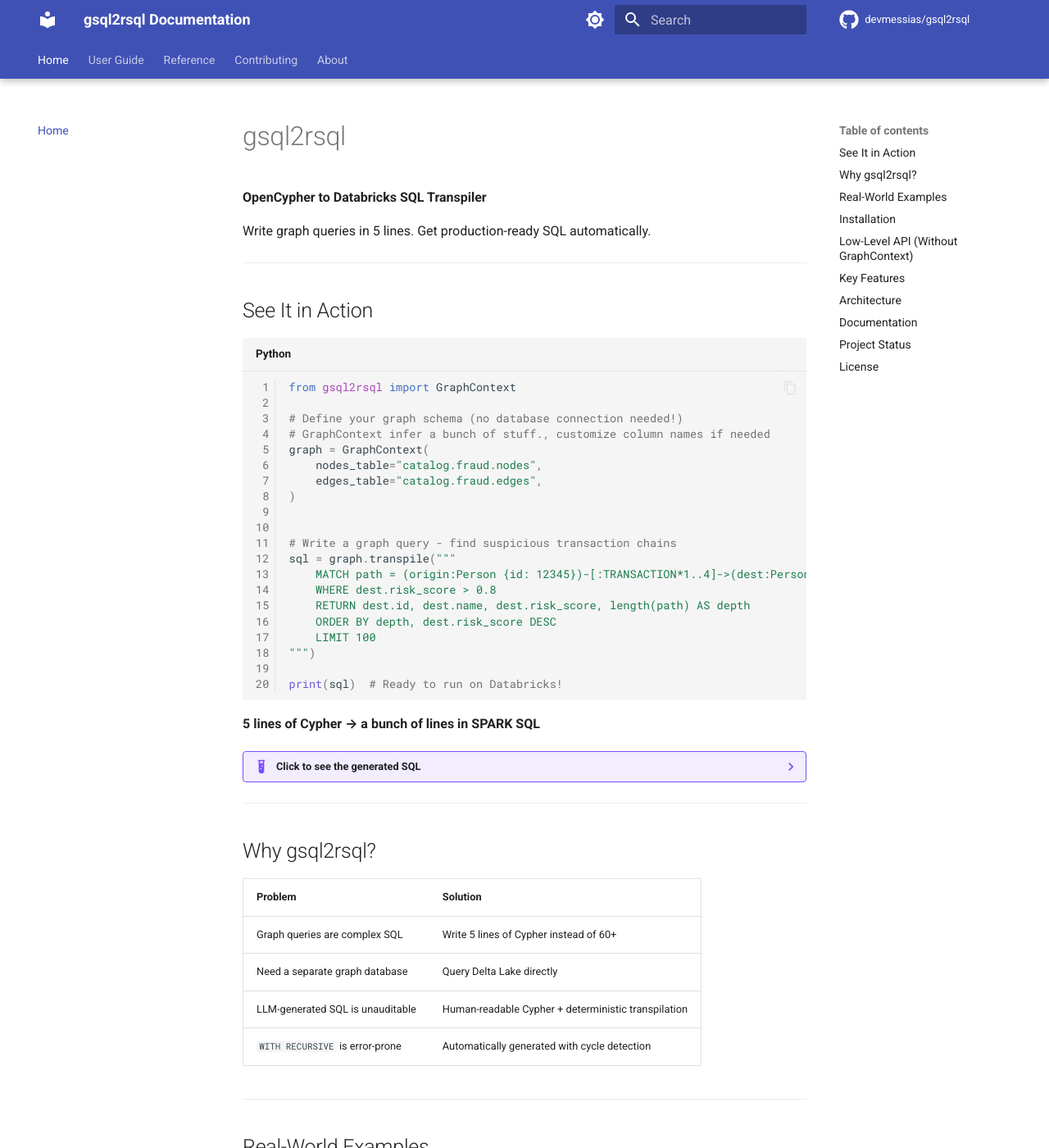
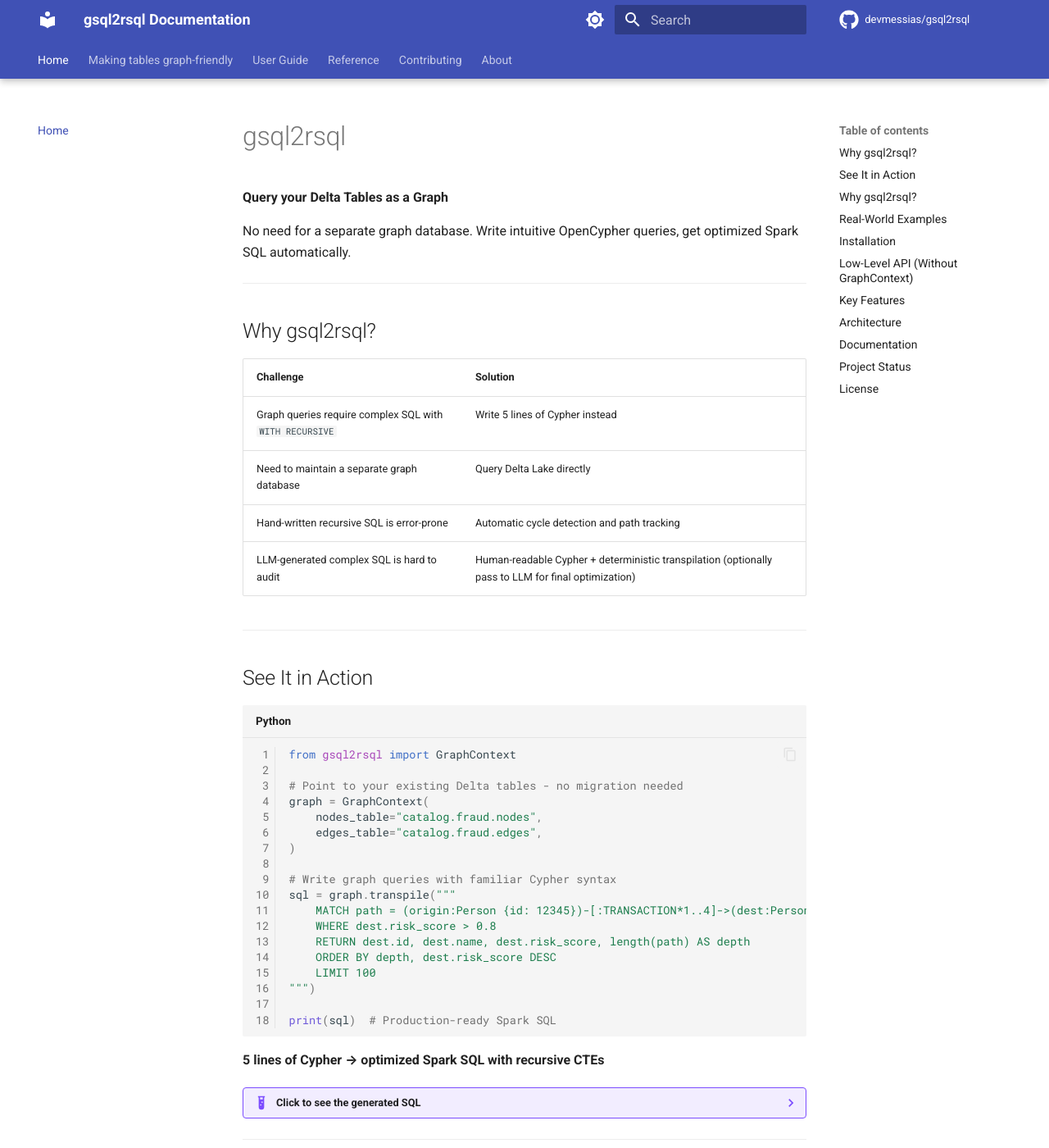
Before and after one commit to devmessias/gsql2rsql, an MkDocs documentation site: the page built from docs/index.md, in a window 1280 px wide and 1400 px high. Shown: the whole window at 82% size. Built offline with MkDocs 1.6.1 and Material for MkDocs 9.7.7, drawn with Linux system fonts in a browser that asks for light colours; comment, search, counter and statistics services are not loaded; the version menu is left out.

Commit message:
docs: create section Making tables graph-friendly

````diff
--- a/docs/index.md
+++ b/docs/index.md
@@ -1,8 +1,19 @@
 # gsql2rsql
 
-**OpenCypher to Databricks SQL Transpiler**
+**Query your Delta Tables as a Graph**
 
-Write graph queries in 5 lines. Get production-ready SQL automatically.
+No need for a separate graph database. Write intuitive OpenCypher queries, get optimized Spark SQL automatically.
+
+---
+
+## Why gsql2rsql?
+
+| Challenge | Solution |
+|-----------|----------|
+| Graph queries require complex SQL with `WITH RECURSIVE` | Write 5 lines of Cypher instead |
+| Need to maintain a separate graph database | Query Delta Lake directly |
+| Hand-written recursive SQL is error-prone | Automatic cycle detection and path tracking |
+| LLM-generated complex SQL is hard to audit | Human-readable Cypher + deterministic transpilation (optionally pass to LLM for final optimization) |
 
 ---
 
@@ -11,15 +22,13 @@
 ```python
 from gsql2rsql import GraphContext
 
-# Define your graph schema (no database connection needed!)
-# GraphContext infer a bunch of stuff., customize column names if needed
+# Point to your existing Delta tables - no migration needed
 graph = GraphContext(
     nodes_table="catalog.fraud.nodes",
     edges_table="catalog.fraud.edges",
 )
 
-
-# Write a graph query - find suspicious transaction chains
+# Write graph queries with familiar Cypher syntax
 sql = graph.transpile("""
     MATCH path = (origin:Person {id: 12345})-[:TRANSACTION*1..4]->(dest:Person)
     WHERE dest.risk_score > 0.8
@@ -28,10 +37,10 @@
     LIMIT 100
 """)
 
-print(sql)  # Ready to run on Databricks!
+print(sql)  # Production-ready Spark SQL
 ```
 
-**5 lines of Cypher → a bunch of lines in SPARK SQL**
+**5 lines of Cypher → optimized Spark SQL with recursive CTEs**
 
 ??? example "Click to see the generated SQL"
 
--- a/mkdocs.yml
+++ b/mkdocs.yml
@@ -160,6 +160,7 @@
 # Page tree
 nav:
   - Home: index.md
+  - Making tables graph-friendly: table-design.md
   - User Guide:
     - Getting Started: user-guide.md
     - Examples:
````
Also changed, not shown: docs/table-design.md (added, +236 -0 lines), 1 other file.
